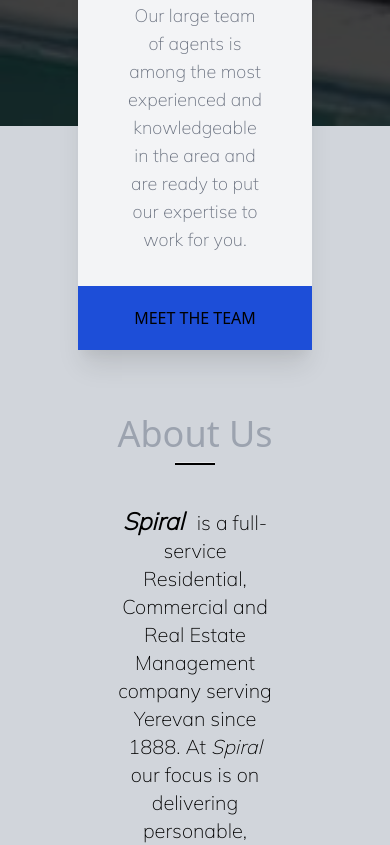
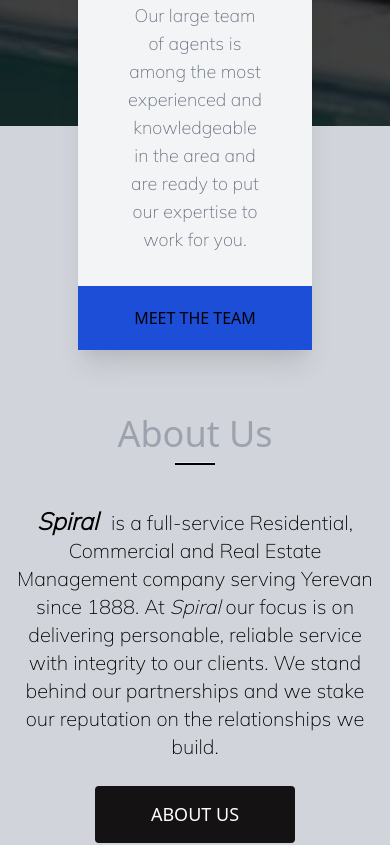
Before and after one commit to MkrtichSargsyan/spiral-frontend, a React (Create React App) app: page / in a window 390 px wide. Shown: the part 1140-1985 px from the top of the page. Built offline with nearby package versions, Linux system fonts and the light colour scheme; a web font is replaced by a local one.

Commit message:
Make aboutus section responsive

```diff
--- a/src/components/mainPage_components/AboutUs.js
+++ b/src/components/mainPage_components/AboutUs.js
@@ -3,10 +3,10 @@ import AnimButton from '../../ui_kits/AnimButton';
 
 function AboutUs() {
   return (
-    <section className="bg-gray-300 flex items-center flex-col py-10 pt-56">
+    <section className="bg-gray-300 flex items-center flex-col pt-56">
       <h2 className="text-4xl text-gray-400 mt-16 mb-2 relative">About Us</h2>
       <hr className="w-10 mb-10" />
-      <p className="w-2/5 text-xl text-center">
+      <p className="w-full px-4 md:px-20 xl:w-2/5 text-xl text-center">
         <span className="text-2xl font-bold italic mr-2">Spiral</span> is a
         full-service Residential, Commercial and Real Estate Management company
         serving Yerevan since 1888. At <span className="italic">Spiral</span>{' '}
```
